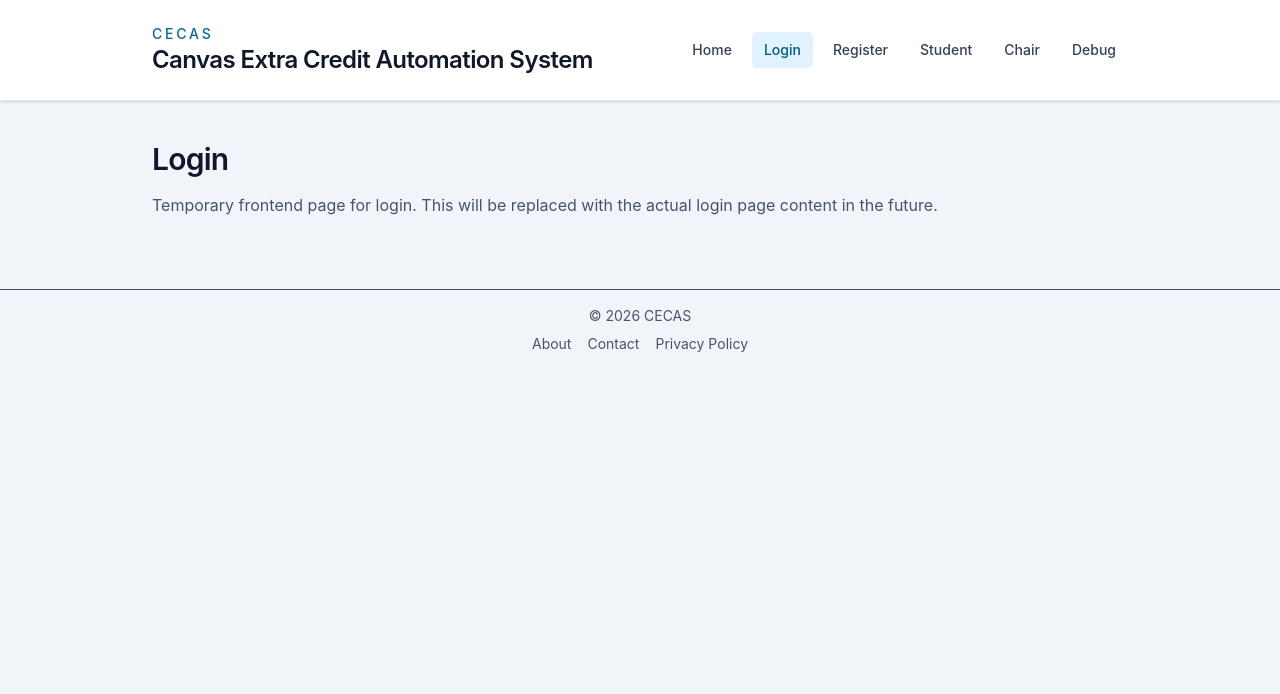
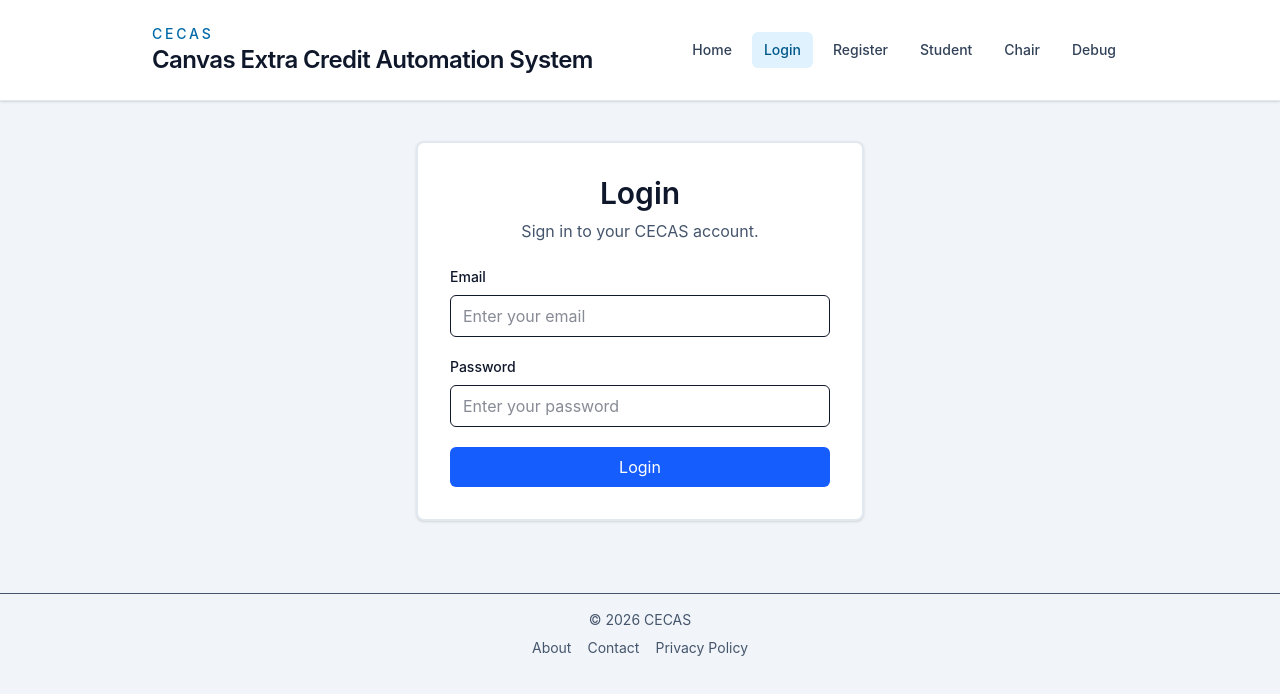
Before and after one commit to RafaelRG9/cecas-practicum-portfolio, a React (Vite) app in the folder frontend/: page /login in a window 1280 px wide. Shown: the top 694 px of the page. Built offline with nearby package versions, Linux system fonts and the light colour scheme.

Commit message:
Add login page UI and authentication scaffolding

```diff
--- a/frontend/src/app/AppLayout.tsx
+++ b/frontend/src/app/AppLayout.tsx
@@ -1,6 +1,6 @@
 import { Outlet } from 'react-router-dom'
-import Navbar from '../components/Navbar'
-import Footer from '../components/Footer'
+import Navbar from './Navbar'
+import Footer from './Footer'
 
 export default function AppLayout() {
   return (
--- /dev/null
+++ b/frontend/src/components/Button.tsx
@@ -0,0 +1,22 @@
+import type {
+    ButtonHTMLAttributes,
+    PropsWithChildren,
+} from "react";
+
+type ButtonProps =
+    PropsWithChildren<ButtonHTMLAttributes<HTMLButtonElement>>;
+
+export default function Button({
+    className = "",
+    children,
+    ...props
+}: ButtonProps) {
+    return (
+        <button
+            {...props}
+            className={`rounded-md bg-blue-600 px-4 py-2 text-white transition hover:bg-blue-700 disabled:cursor-not-allowed disabled:bg-slate-400 ${className}`}
+        >
+            {children}
+        </button>
+    );
+}
--- /dev/null
+++ b/frontend/src/hooks/useAuth.ts
@@ -0,0 +1,14 @@
+import { useState } from "react";
+
+export function useAuth() {
+    const [authenticated] = useState(true);
+
+    const [role] = useState<"STUDENT" | "CHAIR" | null>("STUDENT");
+
+    return {
+        authenticated,
+        role,
+        isStudent: role === "STUDENT",
+        isChair: role === "CHAIR",
+    };
+}
--- /dev/null
+++ b/frontend/src/hooks/useLogin.ts
@@ -0,0 +1,63 @@
+import { useState } from "react";
+import { login } from "../services/authService";
+
+export function useLogin() {
+  const [email, setEmail] = useState("");
+  const [password, setPassword] = useState("");
+
+  const [loading, setLoading] = useState(false);
+
+  const [error, setError] = useState("");
+
+  const [success, setSuccess] = useState(false);
+
+  async function handleSubmit(e: React.FormEvent) {
+    e.preventDefault();
+
+    setError("");
+    setSuccess(false);
+
+    if (!email.trim()) {
+      setError("Email is required.");
+      return;
+    }
+
+    if (!password.trim()) {
+      setError("Password is required.");
+      return;
+    }
+
+    setLoading(true);
+
+    try {
+      const response = await login({
+        email,
+        password,
+      });
+
+      console.log(response);
+
+      setSuccess(true);
+
+    } catch (err) {
+      if (err instanceof Error) {
+        setError(err.message);
+      } else {
+        setError("An unexpected error occurred.");
+      }
+    } finally {
+      setLoading(false);
+    }
+  }
+
+  return {
+    email,
+    password,
+    loading,
+    error,
+    success,
+    setEmail,
+    setPassword,
+    handleSubmit,
+  };
+}
--- a/frontend/src/pages/LoginPage.tsx
+++ b/frontend/src/pages/LoginPage.tsx
@@ -1,10 +1,94 @@
+import Button from "../components/Button";
+import { useLogin } from "../hooks/useLogin";
+
 export default function LoginPage() {
+    const {
+        email,
+        password,
+        loading,
+        error,
+        success,
+        setEmail,
+        setPassword,
+        handleSubmit,
+    } = useLogin();
+
     return (
-        <section className="space-y-4">
-            <h1 className="text-3xl font-semibold tracking-tight">Login</h1>
-            <p className="text-slate-600">
-                Temporary frontend page for login. This will be replaced with the actual login page content in the future.
-            </p>
-        </section>
-    )
+        <div className="mx-auto max-w-md">
+
+            <div
+                className={`rounded-lg bg-white p-8 shadow-sm border-2 transition-colors ${
+                    success
+                        ? "border-green-500"
+                        : error
+                            ? "border-red-500"
+                            : "border-slate-200"
+                    }`}
+            >
+
+
+                <h1 className="mb-2 text-center text-3xl font-semibold">
+                    Login
+                </h1>
+
+                <p className="mb-6 text-center text-slate-600">
+                    Sign in to your CECAS account.
+                </p>
+
+                <form className="space-y-5" onSubmit={handleSubmit}>
+                    <div>
+                        <label
+                            htmlFor="email"
+                            className="mb-2 block text-sm font-medium"
+                        >
+                            Email
+                        </label>
+
+                        <input
+                            id="email"
+                            type="email"
+                            value={email}
+                            onChange={(e) => setEmail(e.target.value)}
+                            className="w-full rounded-md border px-3 py-2 focus:border-blue-500 focus:outline-none"
+                            placeholder="Enter your email"
+                            required
+                        />
+                    </div>
+
+                    <div>
+                        <label
+                            htmlFor="password"
+                            className="mb-2 block text-sm font-medium"
+                        >
+                            Password
+                        </label>
+
+                        <input
+                            id="password"
+                            type="password"
+                            value={password}
+                            onChange={(e) => setPassword(e.target.value)}
+                            className="w-full rounded-md border px-3 py-2 focus:border-blue-500 focus:outline-none"
+                            placeholder="Enter your password"
+                            required
+                        />
+                    </div>
+
+                    {error && (
+                        <p className="text-sm text-red-600">
+                            {error}
+                        </p>
+                    )}
+
+                    <Button
+                        type="submit"
+                        disabled={loading}
+                        className="w-full"
+                    >
+                        {loading ? "Signing In..." : "Login"}
+                    </Button>
+                </form>
+            </div>
+        </div>
+    );
 }
--- /dev/null
+++ b/frontend/src/services/authService.ts
@@ -0,0 +1,41 @@
+import type { LoginRequest, LoginResponse } from "../types/auth";
+
+export async function login(
+    request: LoginRequest
+): Promise<LoginResponse> {
+    console.log("Login request:", request);
+
+    // simulate
+    await new Promise((resolve) => setTimeout(resolve, 1000));
+
+    // 50% success
+    if (Math.random() > 0.5) {
+        return {
+            authenticated: true,
+            email: request.email,
+            role: "STUDENT",
+        };
+    }
+    throw new Error("Invalid email or password.");
+}
+
+
+// import type { LoginRequest, LoginResponse } from "../types/auth";
+
+// export async function login(
+//   request: LoginRequest
+// ): Promise<LoginResponse> {
+//   const response = await fetch("/api/auth/login", {
+//     method: "POST",
+//     headers: {
+//       "Content-Type": "application/json",
+//     },
+//     body: JSON.stringify(request),
+//   });
+
+//   if (!response.ok) {
+//     throw new Error("Invalid email or password.");
+//   }
+
+//   return response.json();
+// }
--- /dev/null
+++ b/frontend/src/types/auth.ts
@@ -0,0 +1,10 @@
+export interface LoginRequest {
+    email: string;
+    password: string;
+}
+
+export interface LoginResponse {
+    authenticated: boolean;
+    email: string;
+    role: string | null;
+}
```
Also changed, not shown: frontend/src/app/Footer.tsx (renamed from frontend/src/components/Footer.tsx), frontend/src/app/Navbar.tsx (renamed from frontend/src/components/Navbar.tsx).
